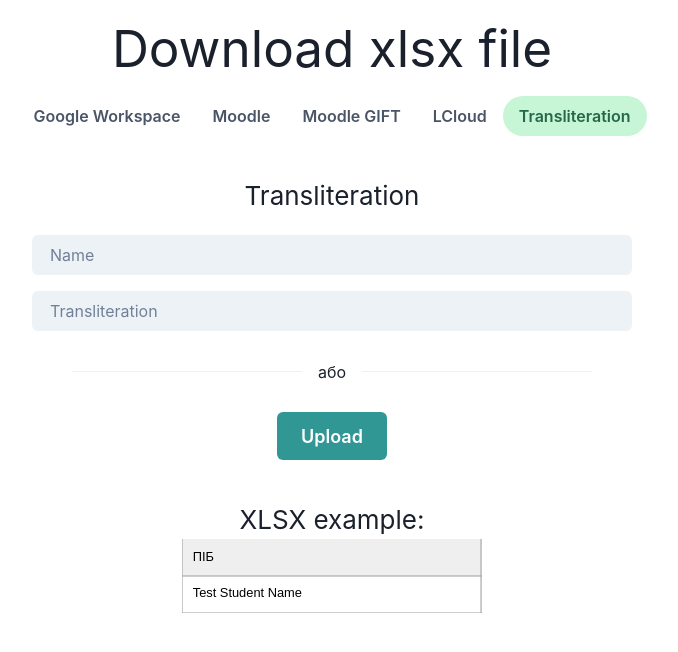
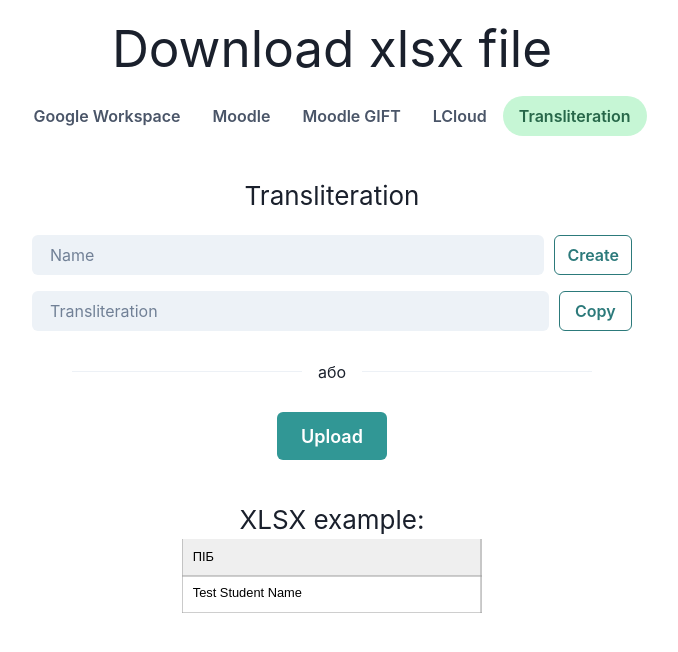
Before and after one commit to Roman2508/xlsx-converter, a React (Vite) app: page / in a window 1280 px wide. Both pictures are taken after a click on the tab "Transliteration". Shown: the top 652 px of the page, without its empty margins (308-986 px from the left). Built offline with nearby package versions, Linux system fonts and the light colour scheme.

Commit message:
transliteration

```diff
--- a/src/components/Transliteration.tsx
+++ b/src/components/Transliteration.tsx
@@ -5,8 +5,10 @@ import { createTransliteration } from '../utils/createTransliteration'
 
 export const Transliteration = () => {
   const fileRef = React.useRef<HTMLInputElement | null>(null)
+  const inputRef = React.useRef<HTMLInputElement | null>(null)
 
   const [name, setName] = React.useState('')
+  const [isCopied, setIsCopied] = React.useState(false)
   const [transliteration, setTransliteration] = React.useState('')
 
   const onClickUpload = () => {
@@ -81,32 +83,60 @@ export const Transliteration = () => {
     e.target.value = null
   }
 
-  React.useEffect(() => {
+  const createUserTransliteration = () => {
     if (!name) return
 
     // Якщо не внесено прізвище та ім'я
     // if (name.split(' ').length !== 2) return
-
+    setIsCopied(false)
     const value = createTransliteration([name])
     setTransliteration(value[0])
-  }, [name])
+  }
+
+  const copyToClipboard = (e: any) => {
+    if (!inputRef || !inputRef.current) return
+    inputRef.current.select()
+    document.execCommand('copy')
+
+    e.target.focus()
+    setIsCopied(true)
+  }
 
   return (
     <div style={{ textAlign: 'center', marginTop: '20px' }}>
-      <Input
-        value={name}
-        variant="filled"
-        placeholder="Name"
-        style={{ marginBottom: '16px' }}
-        onChange={(e) => setName(e.target.value)}
-      />
-      <Input
-        readOnly
-        variant="filled"
-        value={transliteration}
-        placeholder="Transliteration"
-        style={{ marginBottom: '0px' }}
-      />
+      <div style={{ display: 'flex', alignItems: 'center', marginBottom: '16px', gap: '10px' }}>
+        <Input value={name} variant="filled" placeholder="Name" onChange={(e) => setName(e.target.value)} />
+        <Button colorScheme="teal" size="md" onClick={createUserTransliteration} variant="outline">
+          Create
+        </Button>
+      </div>
+
+      <div style={{ display: 'flex', alignItems: 'center', gap: '10px' }}>
+        <Input readOnly ref={inputRef} variant="filled" value={transliteration} placeholder="Transliteration" />
+        <Button colorScheme="teal" size="md" variant="outline" onClick={copyToClipboard} sx={{ width: '80px' }}>
+          {!isCopied ? (
+            'Copy'
+          ) : (
+            <svg
+              stroke="currentColor"
+              fill="none"
+              stroke-width="2"
+              viewBox="0 0 24 24"
+              stroke-linecap="round"
+              stroke-linejoin="round"
+              height="1em"
+              width="1em"
+              xmlns="http://www.w3.org/2000/svg"
+            >
+              <path stroke="none" d="M0 0h24v24H0z"></path>
+              <path d="M7 9.667a2.667 2.667 0 0 1 2.667 -2.667h8.666a2.667 2.667 0 0 1 2.667 2.667v8.666a2.667 2.667 0 0 1 -2.667 2.667h-8.666a2.667 2.667 0 0 1 -2.667 -2.667z"></path>
+              <path d="M4.012 16.737a2 2 0 0 1 -1.012 -1.737v-10c0 -1.1 .9 -2 2 -2h10c.75 0 1.158 .385 1.5 1"></path>
+              <path d="M11 14h6"></path>
+              <path d="M14 11v6"></path>
+            </svg>
+          )}
+        </Button>
+      </div>
 
       <Box position="relative" padding="10">
         <Divider />
```
